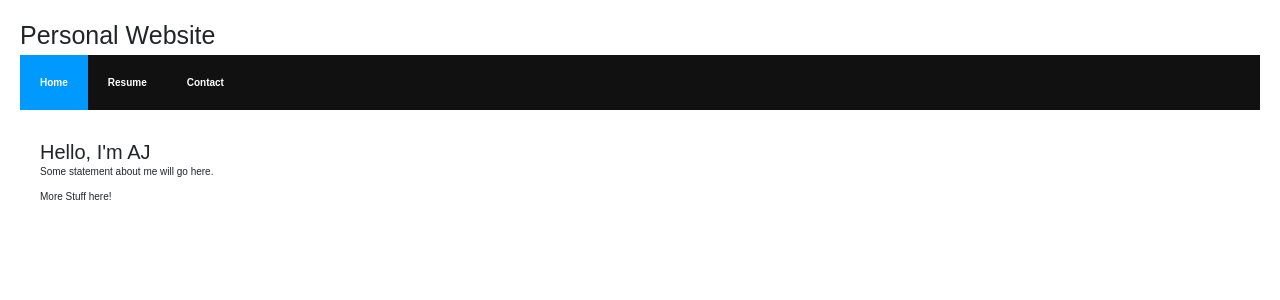
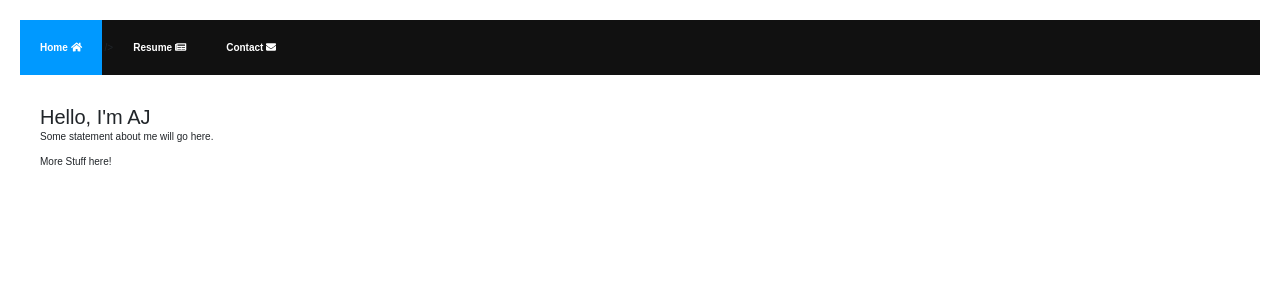
Before and after one commit to AJStangl/ajstangl.github.io, a React (Create React App) app: page / in a window 1280 px wide. Shown: the top 300 px of the page. Built offline with nearby package versions, Linux system fonts and the light colour scheme.

Commit message:
- Gave it some awesome font awesome

```diff
--- a/src/Main.js
+++ b/src/Main.js
@@ -4,21 +4,28 @@
     NavLink,
     HashRouter
 } from "react-router-dom";
-
 import Home from "./Components/home";
 import Resume from "./Components/resume";
 import Contact from "./Components/contat";
+import { faHome, faEnvelope, faNewspaper } from "@fortawesome/free-solid-svg-icons";
+import {FontAwesomeIcon} from "@fortawesome/react-fontawesome";
+
+
+const HomeIcon = <FontAwesomeIcon icon={faHome}/>;
+const EmailIcon = <FontAwesomeIcon icon={faEnvelope} />;
+const ResumeIcon = <FontAwesomeIcon icon={faNewspaper} />;
 
 class Main extends Component {
     render() {
         return (
             <HashRouter>
                 <div>
-                <h1>Personal Website</h1>
                     <ul className="header">
-                    <li><NavLink to="/" >Home</NavLink></li>
-                    <li><NavLink to="/resume">Resume</NavLink></li>
-                    <li><NavLink to="/contact">Contact</NavLink></li>
+                        <li>
+                            <NavLink exact to="/">Home {HomeIcon}</NavLink> />
+                            <NavLink to="/resume">Resume {ResumeIcon}</NavLink>
+                            <NavLink to="/contact">Contact {EmailIcon}</NavLink>
+                        </li>
                     </ul>
                     <div className="content">
                         <Route exact path="/" component={Home}/>
```
Lines whose indentation alone changed are shown as unchanged.
